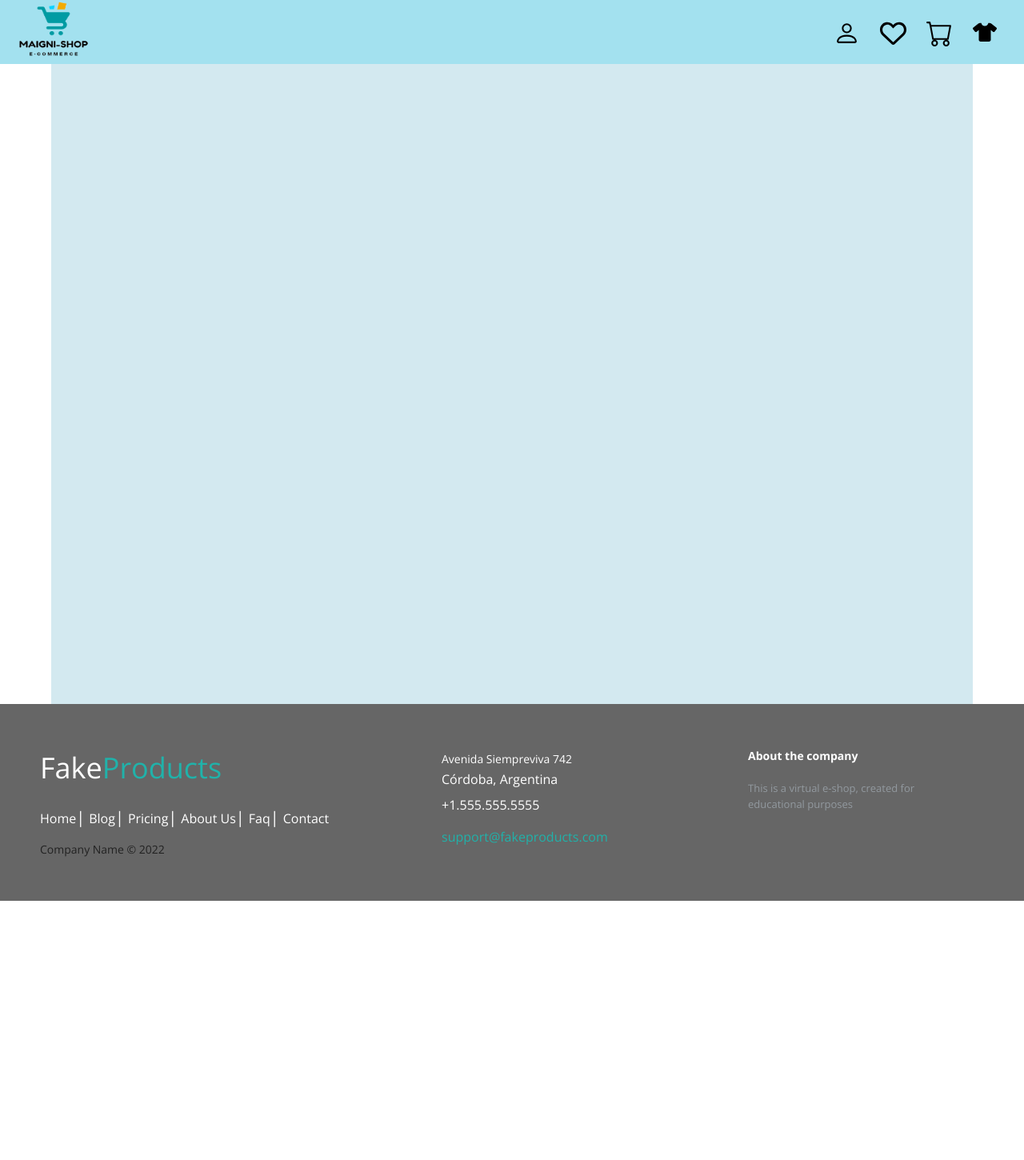
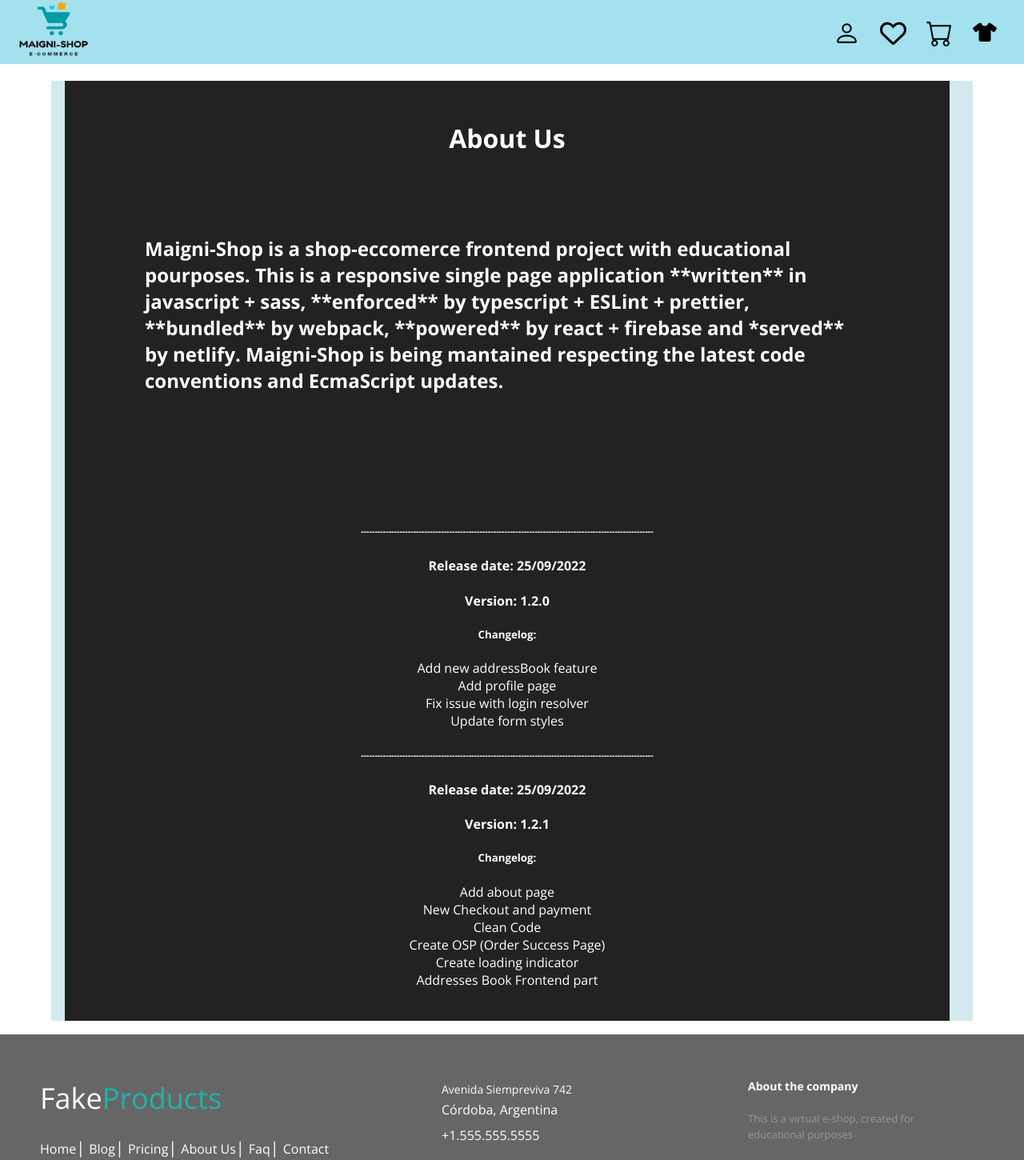
Before and after one commit to Maxioliva/Ecommerce101, a React app: page /about in a window 1280 px wide. Shown: the top 1450 px of the page at 80% size. Before the commit the page ends 1126 px from the top, so only its background shows below. Built offline with nearby package versions, Linux system fonts and the light colour scheme; no server answers.

Commit message:
create about page rute and scss

```diff
--- a/src/App.tsx
+++ b/src/App.tsx
@@ -16,6 +16,7 @@ import './style.scss';
 import Payment from './components/checkout/payment';
 import Shipping from './components/checkout/shipping';
 import PreviousOrders from './components/navbar/dopdownContent/profile/orders';
+import About from './components/footer/About';
 
 const App = () => (
   <div className="app">
@@ -33,6 +34,7 @@ const App = () => (
             <Route path="/cart" element={<CartPage />} />
             <Route path="/checkout-payment" element={<Payment />} />
             <Route path="/checkout-shipping" element={<Shipping />} />
+            <Route path="/about" element={<About />} />
             <Route
               path="/products"
               element={
--- /dev/null
+++ b/src/components/footer/About/index.tsx
@@ -0,0 +1,36 @@
+import './style.scss';
+
+const changes = [{
+    releaseDate: "25/09/2022",
+    version: "1.2.0",
+    changeLog: ["Add new addressBook feature", "Add profile page", "Fix issue with login resolver", "Update form styles"],
+},
+{
+    releaseDate: "25/09/2022",
+    version: "1.2.1",
+    changeLog: ["Add about page", "New Checkout and payment", "Clean Code", "Create OSP (Order Success Page)", "Create loading indicator", "Addresses Book Frontend part"],
+}]
+
+const About = () => (
+    <div className="about">
+        <h1 className="about__title" >About Us</h1>
+        <h2 className="about__h2">Maigni-Shop is a shop-eccomerce frontend project with educational pourposes. This is a responsive single page application **written** in javascript + sass, **enforced** by typescript + ESLint + prettier, **bundled** by webpack, **powered** by react + firebase and *served** by netlify.
+            Maigni-Shop is being mantained respecting the latest code conventions and EcmaScript updates.</h2>
+        <ul className="about__ul">
+            {changes.map((c) => (
+                <li key={c.version} className="about__li">
+                    <h6>----------------------------------------------------------------------------------------------------------</h6>
+                    <h4>Release date: {c.releaseDate}</h4>
+                    <h4>Version: {c.version}</h4>
+                    <h5>Changelog: </h5>
+                    {c.changeLog.map((cambio, i) => (
+                        <div key={i}>{cambio}</div>
+                    ))}
+
+                </li>
+            ))}
+        </ul>
+    </div>
+);
+
+export default About;
--- /dev/null
+++ b/src/components/footer/About/style.scss
@@ -0,0 +1,24 @@
+.about {
+    width: 96%;
+    margin: 17px;
+    text-align: center;
+    background: #222222;
+    color: white;
+
+    &__title {
+        font-weight: 50px;
+        color: white;
+        padding: 50px 0px 0px;
+    }
+
+    &__h2 {
+        font-weight: 10px;
+        text-align: left;
+        margin: 100px;
+    }
+
+    &__ul {
+        list-style: none;
+        padding: 40px;
+    }
+}
--- a/src/components/footer/index.tsx
+++ b/src/components/footer/index.tsx
@@ -1,31 +1,34 @@
 /* eslint-disable arrow-body-style */
+import { Link } from 'react-router-dom';
 import './style.scss';
+
 
 
 const Footer = () => {
   return (
-    <>
+
     <footer className="footer-distributed">
       <div className="footer-left">
         <h3>
           Fake<span>Products</span>
         </h3>
 
-          <p className="footer-links">
-            <a href="#" className="link-1">
+        <div className="footer-links">
+          <Link to="/" className="link-1">
             Home
-            </a>
+          </Link>
 
-            <a href="#">Blog</a>
+          <Link to="/">Blog</Link>
 
-            <a href="#">Pricing</a>
+          <Link to="/">Pricing</Link>
 
-            <a href="#">About Us</a>
+          <Link to="/about">About Us</Link>
 
-            <a href="#">Faq</a>
+          <Link to="/">Faq</Link>
 
-            <a href="#">Contact</a>
-          </p>
+          <Link to="/">Contact</Link>
+
+        </div>
 
         <p className="footer-company-name">Company Name © 2022</p>
       </div>
@@ -58,7 +61,7 @@ const Footer = () => {
         </p>
       </div>
     </footer>
-    </>
+
   );
 };
 export default Footer;
```
Lines whose indentation alone changed are shown as unchanged.
